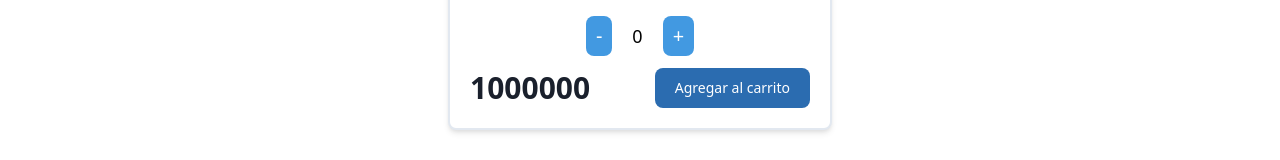
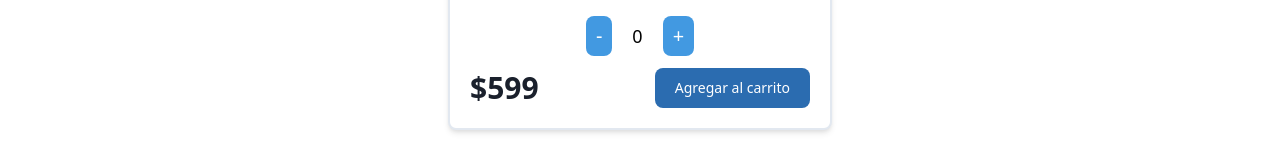
Before and after one commit to lucas1487/E-commerce-Coder, a React (Vite) app: page / in a window 1280 px wide. Shown: the part 457-617 px from the top of the page. Built offline with nearby package versions, Linux system fonts and the light colour scheme.

Commit message:
CuartaEntrega

```diff
--- a/src/components/ItemListContainer.jsx
+++ b/src/components/ItemListContainer.jsx
@@ -23,7 +23,7 @@
         </div>
         <ItemCount/>
         <div className="flex justify-between items-center">
-            <span className="text-3xl font-bold text-gray-900 dark:text-white">1000000</span>
+            <span className="text-3xl font-bold text-gray-900 dark:text-white">$599</span>
             <a href="#" className="text-white bg-blue-700 hover:bg-blue-800 focus:ring-4 focus:outline-none focus:ring-blue-300 font-medium rounded-lg text-sm px-5 py-2.5 text-center dark:bg-blue-600 dark:hover:bg-blue-700 dark:focus:ring-blue-800">Agregar al carrito</a>
         </div>
     </div>
```
